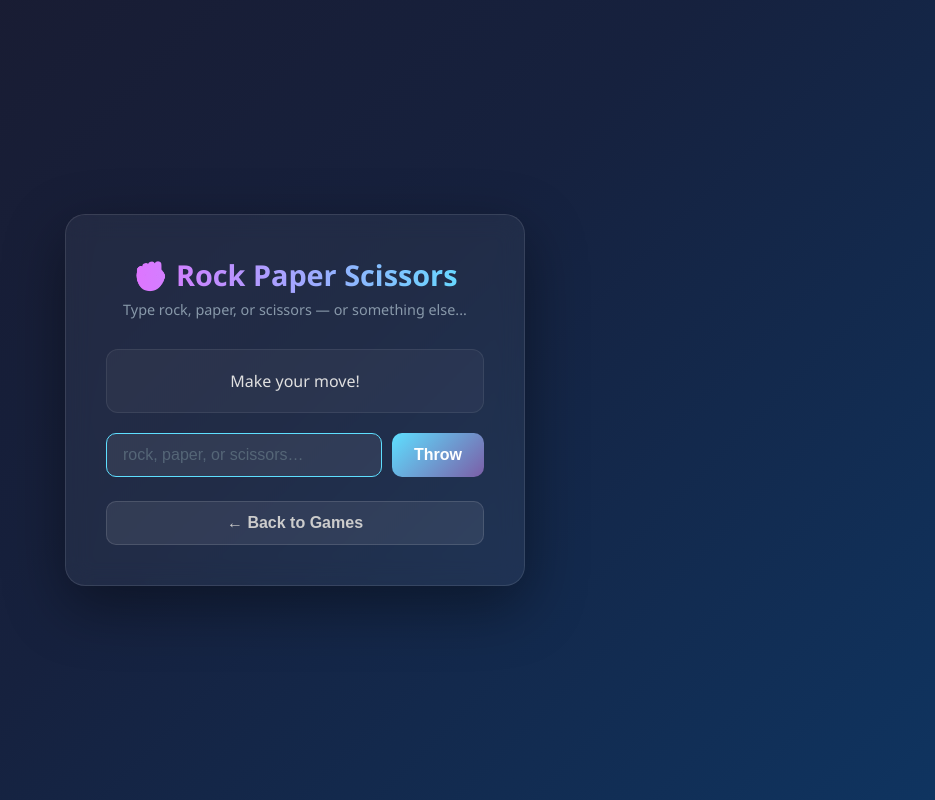
After one commit to shanahdt/emmet-games, a Flask app: page /rps in a window 1280 px wide. The commit adds this page. Shown: the whole page, without its empty margins (345-1280 px from the left). Run offline with Flask 3, Linux system fonts and the light colour scheme.

Commit message:
rock paper scissors

```diff
--- a/app.py
+++ b/app.py
@@ -1,5 +1,6 @@
 from flask import Flask, render_template, request, session, jsonify
 import random
+from difflib import get_close_matches
 
 app = Flask(__name__)
 app.secret_key = "emmet-guessing-game"
@@ -73,6 +74,42 @@ def new_game_route():
     new_game()
     return jsonify({"message": "New game started! Guess a number between 1 and 100.", "tries_left": MAX_TRIES})
 
+RPS_CHOICES = ["rock", "paper", "scissors"]
+RPS_ALL = RPS_CHOICES + ["konami code", "dwayne johnson", "u are sussy",
+                         "you are sussy", "u r sussy", "ur sussy", "captain underpants"]
+
+def fuzzy_rps(selection):
+    match = get_close_matches(selection.strip().lower(), RPS_ALL, n=1, cutoff=0.6)
+    return match[0] if match else selection.strip().lower()
+
+@app.route("/rps")
+def rps():
+    return render_template("rps.html")
+
+@app.route("/rps/play", methods=["POST"])
+def rps_play():
+    secret = random.choice(RPS_CHOICES)
+    selection = fuzzy_rps(request.json.get("choice", ""))
+
+    if selection == "konami code":
+        return jsonify({"message": "error! konami code detected! You win by default! 🎮", "status": "win"})
+    if selection in ["u are sussy", "you are sussy", "u r sussy", "ur sussy"]:
+        return jsonify({"message": "you r more sussy than me! ya can't be talking!", "status": "tie"})
+    if selection == "dwayne johnson":
+        return jsonify({"message": "you win! the rock beats all...", "status": "win"})
+    if selection == "captain underpants":
+        return jsonify({"message": "🩲🩲🩲🩲🩲🩲🩲🩲🩲🩲🩲", "status": "tie"})
+    if selection not in RPS_CHOICES:
+        return jsonify({"message": "Invalid choice! Please pick rock, paper, or scissors.", "status": "lose"})
+
+    if secret == selection:
+        return jsonify({"message": f"Ack! We were the same ({secret})! Try again!", "status": "tie"})
+
+    wins_against = {"rock": "scissors", "scissors": "paper", "paper": "rock"}
+    if wins_against[secret] == selection:
+        return jsonify({"message": f"Sorry, {secret} (mine) beats {selection}! Try again!", "status": "lose"})
+    return jsonify({"message": f"You win! Mine was {secret} 🎉", "status": "win"})
+
 if __name__ == "__main__":
     import os
     app.run(debug=True, port=int(os.environ.get("PORT", 5000)))
--- /dev/null
+++ b/templates/rps.html
@@ -0,0 +1,170 @@
+<!DOCTYPE html>
+<html lang="en">
+<head>
+  <meta charset="UTF-8" />
+  <meta name="viewport" content="width=device-width, initial-scale=1.0"/>
+  <title>Rock Paper Scissors</title>
+  <style>
+    * { box-sizing: border-box; margin: 0; padding: 0; }
+
+    body {
+      min-height: 100vh;
+      display: flex;
+      align-items: center;
+      justify-content: center;
+      background: linear-gradient(135deg, #1a1a2e 0%, #16213e 50%, #0f3460 100%);
+      font-family: 'Segoe UI', system-ui, sans-serif;
+      color: #e0e0e0;
+    }
+
+    .card {
+      background: rgba(255, 255, 255, 0.05);
+      backdrop-filter: blur(12px);
+      border: 1px solid rgba(255, 255, 255, 0.1);
+      border-radius: 20px;
+      padding: 40px;
+      width: 100%;
+      max-width: 460px;
+      box-shadow: 0 20px 60px rgba(0, 0, 0, 0.4);
+    }
+
+    h1 {
+      font-size: 1.8rem;
+      font-weight: 700;
+      text-align: center;
+      margin-bottom: 6px;
+      background: linear-gradient(90deg, #e96cff, #5edfff);
+      -webkit-background-clip: text;
+      -webkit-text-fill-color: transparent;
+    }
+
+    .subtitle {
+      text-align: center;
+      color: #8899aa;
+      font-size: 0.9rem;
+      margin-bottom: 30px;
+    }
+
+    .message-box {
+      min-height: 64px;
+      display: flex;
+      align-items: center;
+      justify-content: center;
+      text-align: center;
+      border-radius: 12px;
+      padding: 14px 18px;
+      font-size: 1rem;
+      font-weight: 500;
+      background: rgba(255,255,255,0.04);
+      border: 1px solid rgba(255,255,255,0.08);
+      transition: background 0.3s, border-color 0.3s;
+      margin-bottom: 20px;
+    }
+
+    .message-box.win  { border-color: #5eff9c55; background: rgba(94,255,156,0.12); color: #5eff9c; }
+    .message-box.lose { border-color: #ff5e5e55; background: rgba(255,94,94,0.10); color: #ff8888; }
+    .message-box.tie  { border-color: #ffcc5e55; background: rgba(255,204,94,0.08); color: #ffcc5e; }
+
+    .input-row {
+      display: flex;
+      gap: 10px;
+      margin-bottom: 12px;
+    }
+
+    input[type="text"] {
+      flex: 1;
+      padding: 12px 16px;
+      border-radius: 10px;
+      border: 1px solid rgba(255,255,255,0.15);
+      background: rgba(255,255,255,0.07);
+      color: #fff;
+      font-size: 1rem;
+      outline: none;
+      transition: border-color 0.2s;
+    }
+
+    input[type="text"]:focus { border-color: #5edfff; }
+    input[type="text"]::placeholder { color: #556677; }
+
+    button {
+      padding: 12px 22px;
+      border: none;
+      border-radius: 10px;
+      font-size: 1rem;
+      font-weight: 600;
+      cursor: pointer;
+      transition: opacity 0.15s, transform 0.1s;
+    }
+
+    button:active { transform: scale(0.97); }
+
+    #play-btn {
+      background: linear-gradient(135deg, #5edfff, #7b5ea7);
+      color: #fff;
+    }
+
+    #home-btn {
+      width: 100%;
+      background: rgba(255,255,255,0.08);
+      color: #ccc;
+      border: 1px solid rgba(255,255,255,0.12);
+      margin-top: 12px;
+    }
+
+    #home-btn:hover { background: rgba(255,255,255,0.13); }
+  </style>
+</head>
+<body>
+  <div class="card">
+    <h1>✊ Rock Paper Scissors</h1>
+    <p class="subtitle">Type rock, paper, or scissors — or something else...</p>
+
+    <div class="message-box" id="message">Make your move!</div>
+
+    <div class="input-row">
+      <input type="text" id="choice-input" placeholder="rock, paper, or scissors…" autocomplete="off" />
+      <button id="play-btn">Throw</button>
+    </div>
+
+    <button id="home-btn" onclick="location.href='/'">← Back to Games</button>
+  </div>
+
+  <script>
+    const choiceInput = document.getElementById("choice-input");
+    const playBtn     = document.getElementById("play-btn");
+    const messageBox  = document.getElementById("message");
+
+    function setMessage(text, status) {
+      messageBox.textContent = text;
+      messageBox.className = "message-box " + (status || "");
+    }
+
+    async function submitChoice() {
+      const val = choiceInput.value.trim();
+      if (!val) return;
+
+      choiceInput.value = "";
+      choiceInput.focus();
+
+      let data;
+      try {
+        const res = await fetch("/rps/play", {
+          method: "POST",
+          headers: { "Content-Type": "application/json" },
+          body: JSON.stringify({ choice: val })
+        });
+        data = await res.json();
+      } catch {
+        setMessage("Something went wrong. Try again.", "lose");
+        return;
+      }
+
+      setMessage(data.message, data.status);
+    }
+
+    playBtn.addEventListener("click", submitChoice);
+    choiceInput.addEventListener("keydown", e => { if (e.key === "Enter") submitChoice(); });
+    choiceInput.focus();
+  </script>
+</body>
+</html>
```
Also changed, not shown: game.py (added, +47 -0 lines), templates/index.html (+4 -10 lines), .claude/settings.local.json (added).
